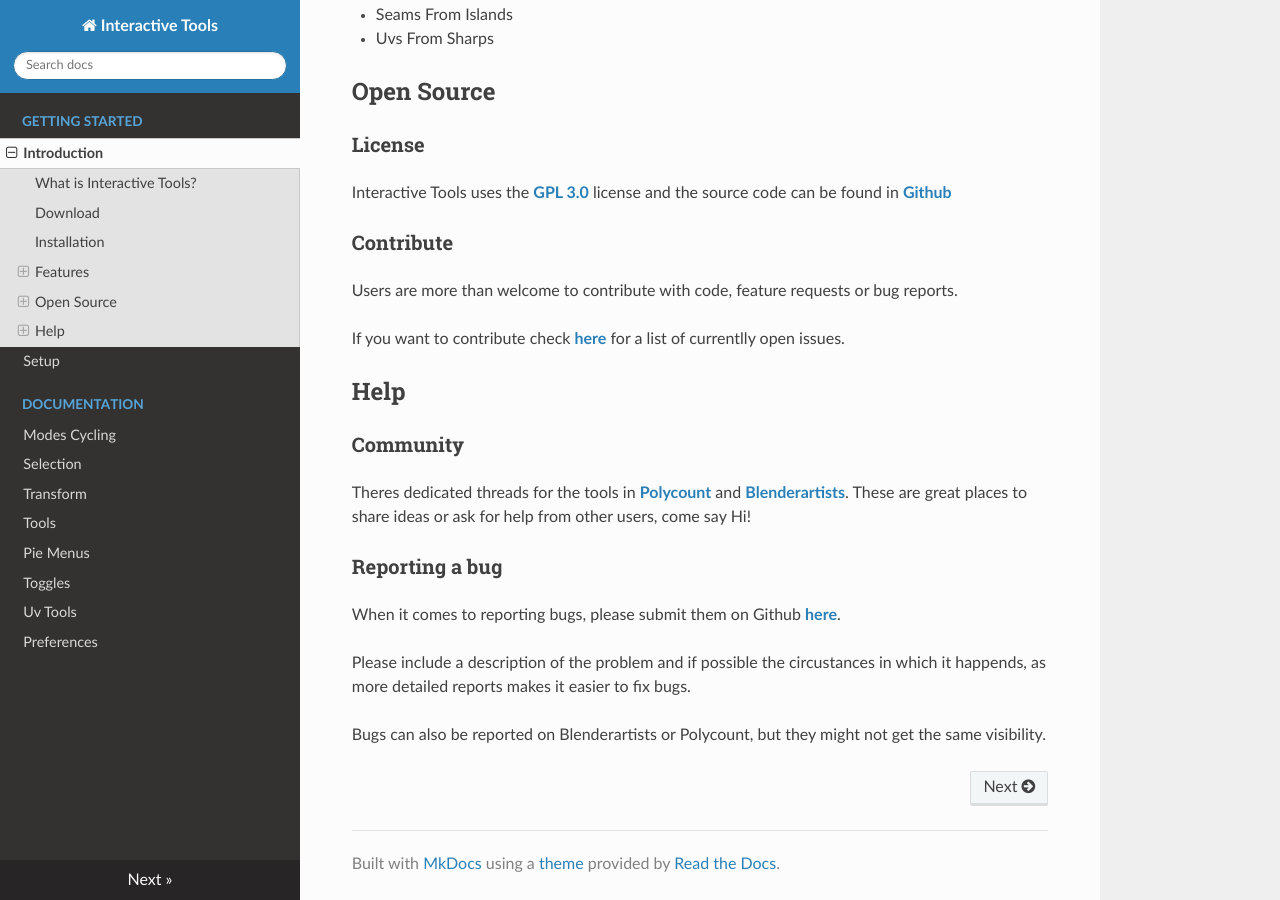
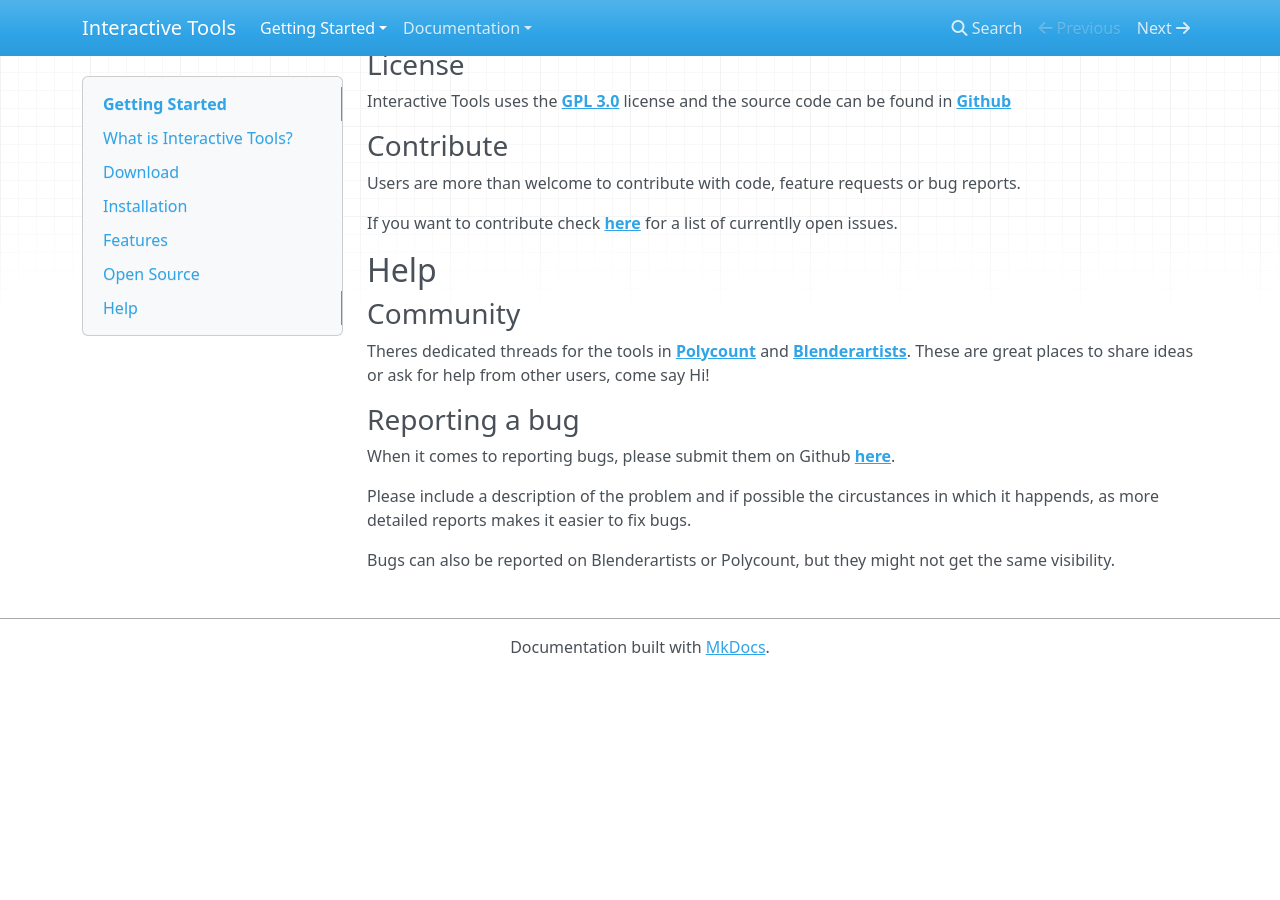
Before and after one commit to maxivz/interactivetoolsblenderdocs.github.io, an MkDocs documentation site: the page built from docs/index.md, in a window 1280 px wide and 900 px high, scrolled down 2699 px. Built offline with MkDocs 1.6.1, drawn with Linux system fonts in a browser that asks for light colours; nearby versions of some CDN libraries; after the commit the page ends 3374 px from its top, so only the background shows below that; some of the changed lines change nothing that is shown; some of the changed text lies outside the part shown.

Commit message:
Update mkdocs.yml

```diff
--- a/mkdocs.yml
+++ b/mkdocs.yml
@@ -13,18 +13,3 @@
         - Toggles: 'toggles.md'
         - Uv Tools: 'uv-tools.md'
         - Preferences: 'preferences.md'
-
-theme: readthedocs
-
-jobs:
-  build:
-    name: Deploy docs
-    runs-on: ubuntu-latest
-    steps:
-      - name: Checkout master
-        uses: actions/checkout@v1
-
-      - name: Deploy docs
-        uses: mhausenblas/mkdocs-deploy-gh-pages@master
-        env:
-          GITHUB_TOKEN: ${{ secrets.GITHUB_TOKEN }}
```
